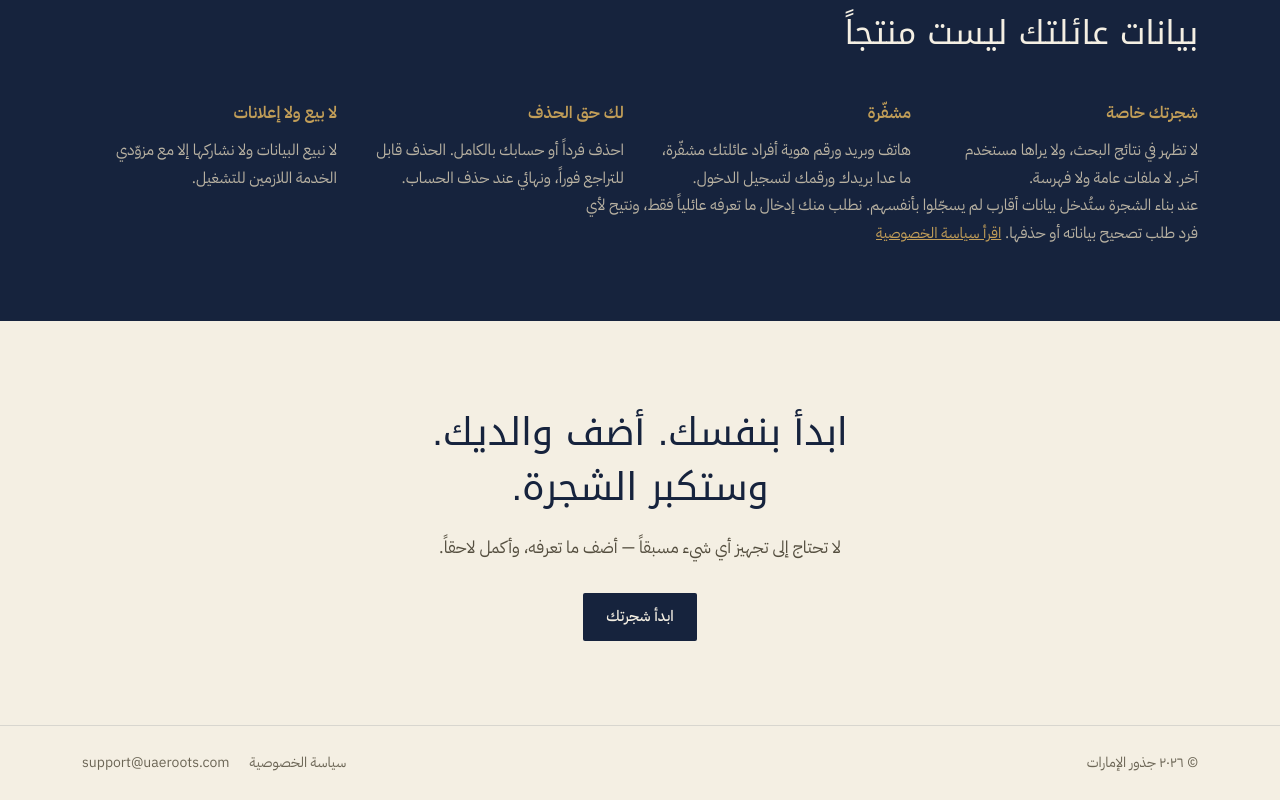
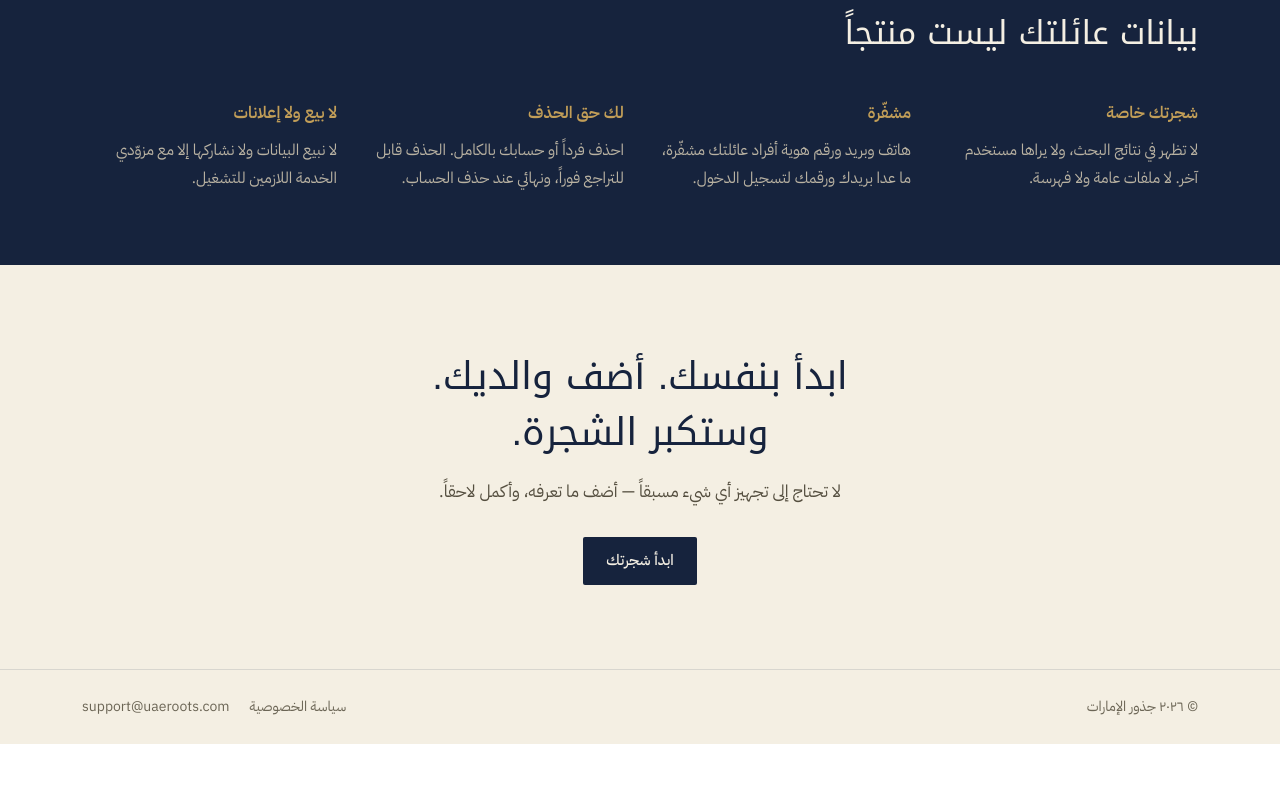
Before and after one commit to nrashidk/uae-roots-app, a React (Vite) app: page / in a window 1280 px wide. Shown: the part 1833-2633 px from the top of the page. After the commit the page ends 2577 px from the top, so only its background shows below. Built offline with nearby package versions, Linux system fonts and the light colour scheme; no server answers.

Commit message:
Add files via upload

```diff
--- a/src/pages/LandingPage.css
+++ b/src/pages/LandingPage.css
@@ -319,26 +319,6 @@
   color: #b9b2a2;
   line-height: 1.8;
 }
-.lp-note {
-  /* No border-top. The rule was capped by this block's own max-width: 66ch, so
-     it ran under three of the four cards and stopped — reading as a clipped
-     line rather than a divider. margin-top already separates the note from the
-     grid. */
-  margin-top: 40px;
-  font-size: 15px;
-  color: #9a9484;
-  max-width: 66ch;
-}
-.lp-note button {
-  background: none;
-  border: none;
-  padding: 0;
-  cursor: pointer;
-  color: var(--brass-lift);
-  font-size: 15px;
-  text-decoration: underline;
-}
-
 .lp-close {
   padding: 84px 0;
   text-align: center;
--- a/src/pages/LandingPage.jsx
+++ b/src/pages/LandingPage.jsx
@@ -221,13 +221,6 @@ export default function LandingPage({ onSignIn, onSignUp, onPrivacy }) {
               </div>
             ))}
           </div>
-          <p className="lp-note">
-            عند بناء الشجرة ستُدخل بيانات أقارب لم يسجّلوا بأنفسهم. نطلب منك إدخال
-            ما تعرفه عائلياً فقط، ونتيح لأي فرد طلب تصحيح بياناته أو حذفها.{" "}
-            <button type="button" onClick={onPrivacy}>
-              اقرأ سياسة الخصوصية
-            </button>
-          </p>
         </div>
       </section>
 
```
